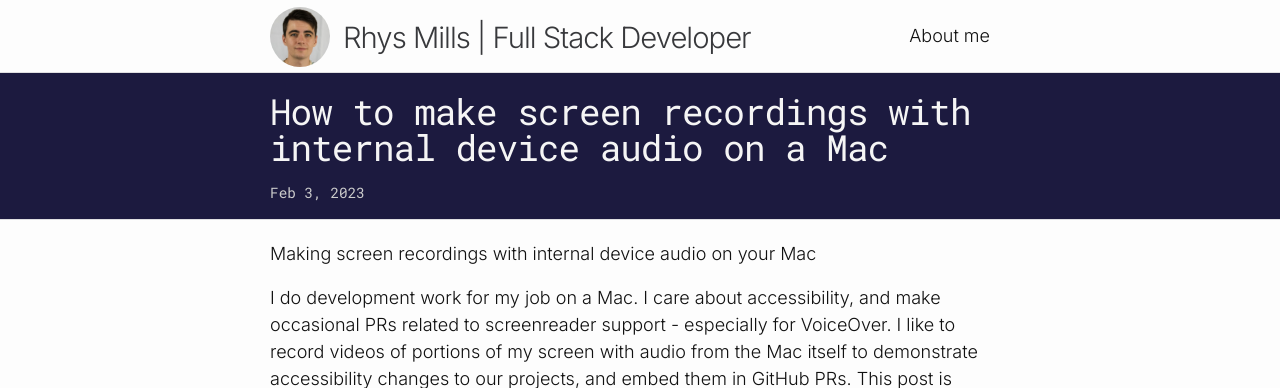
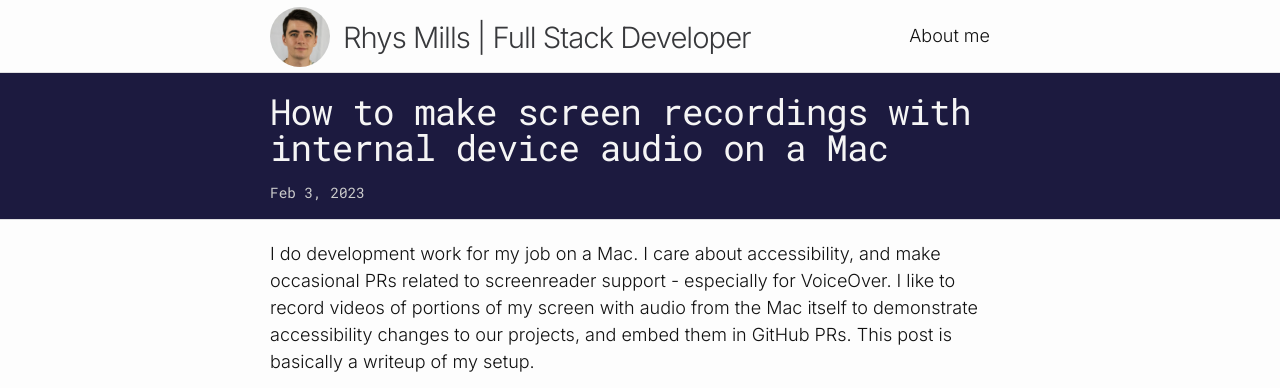
Before and after one commit to rhystmills/rhystmills.github.io, a Jekyll site: the page built from docs/_posts/2023-02-03-how-to-make-screen-recordings-with-internal-device-audio-on-mac.markdown, in a window 1280 px wide and 900 px high, cut to the strip 0-388 px from the top of the window. Built offline with Jekyll 4.4.1, drawn with Linux system fonts in a browser that asks for light colours.

Commit message:
Remove duplicate title

```diff
--- a/docs/_posts/2023-02-03-how-to-make-screen-recordings-with-internal-device-audio-on-mac.markdown
+++ b/docs/_posts/2023-02-03-how-to-make-screen-recordings-with-internal-device-audio-on-mac.markdown
@@ -6,9 +6,6 @@ categories: post
 summary: "TLDR: use Kap and Loopback"
 ---
 
-
-
-Making screen recordings with internal device audio on your Mac
 
 I do development work for my job on a Mac. I care about accessibility, and make occasional PRs related to screenreader support - especially for VoiceOver. I like to record videos of portions of my screen with audio from the Mac itself to demonstrate accessibility changes to our projects, and embed them in GitHub PRs. This post is basically a writeup of my setup.
 
```
